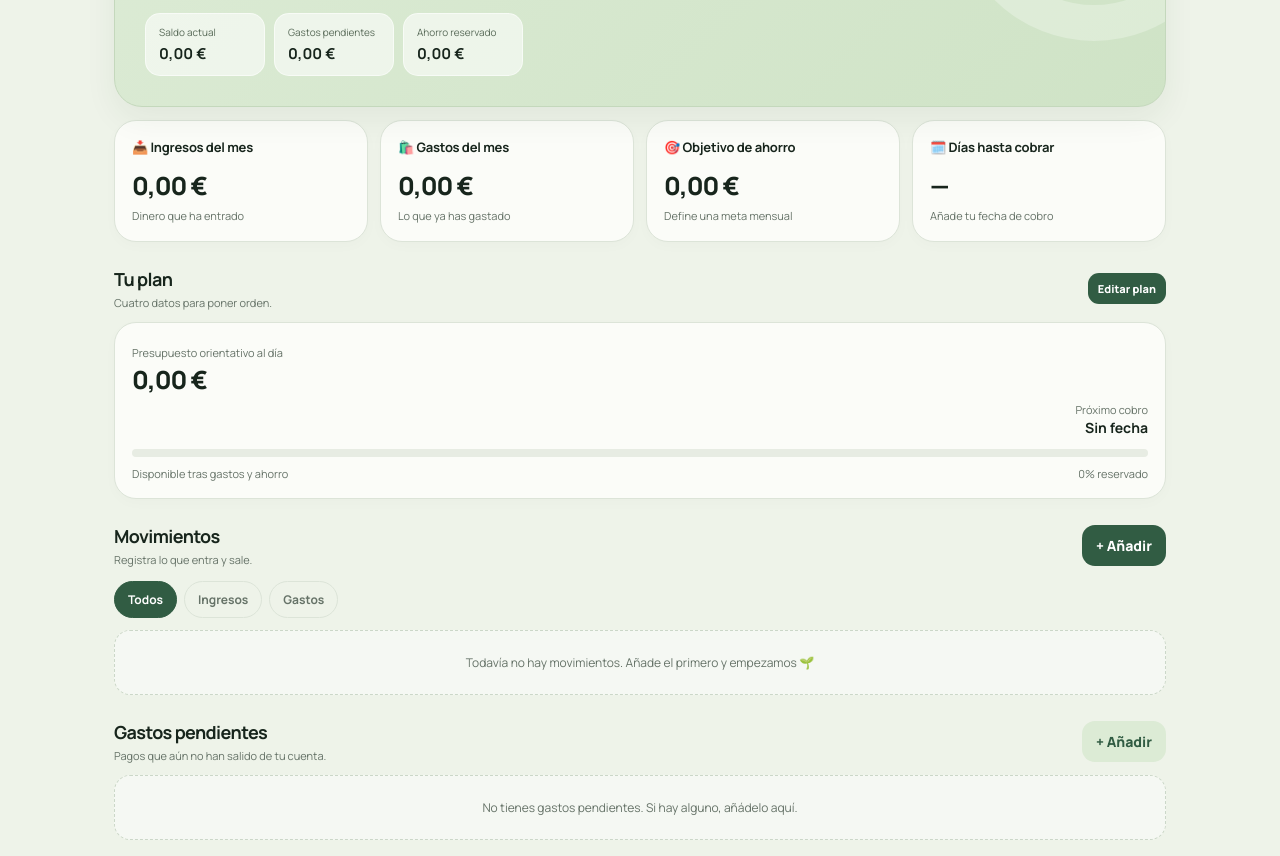
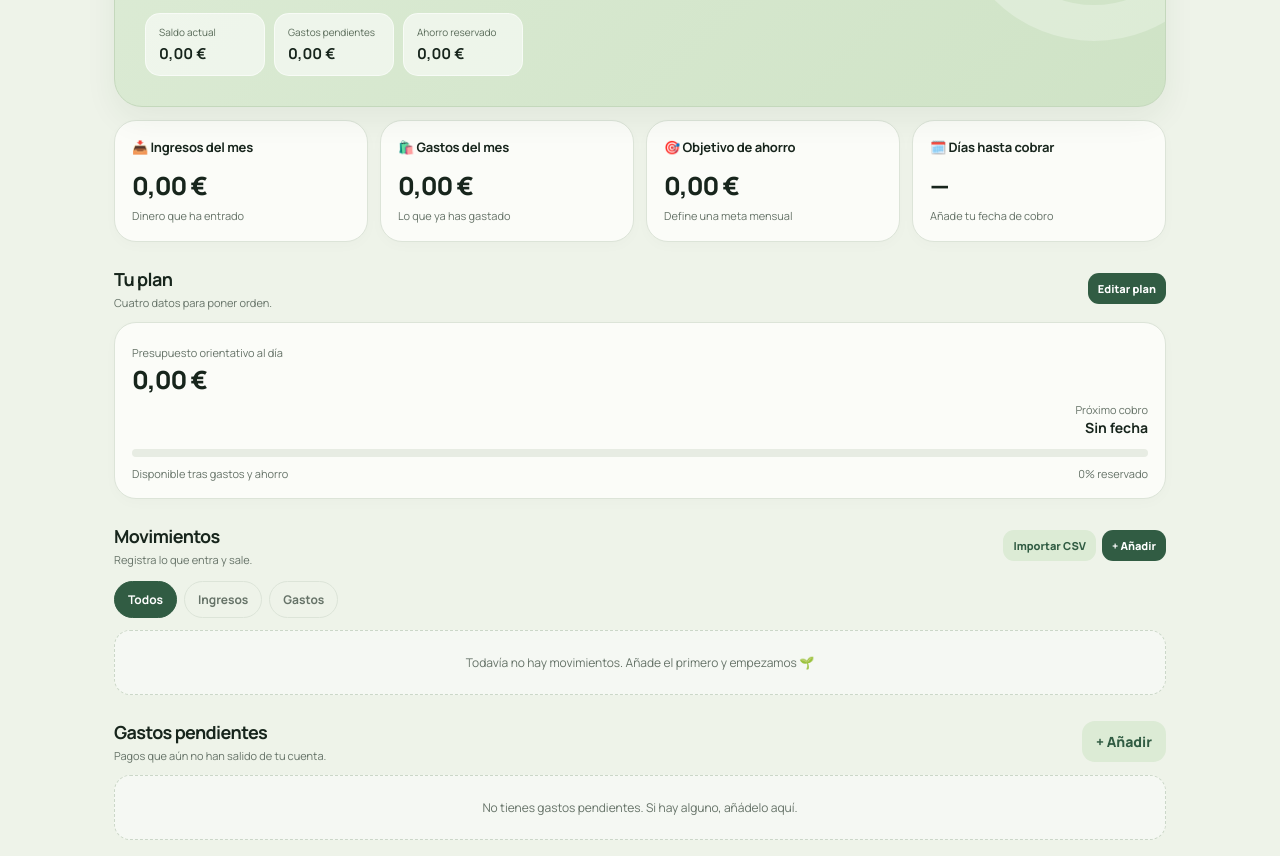
Before and after one commit to ikerbellmunt2509-droid/Verde-app, a plain HTML site: page index.html in a window 1280 px wide. Shown: the part 241-1097 px from the top of the page. Drawn offline with Linux system fonts and the light colour scheme.

Commit message:
Update index.html

```diff
--- a/index.html
+++ b/index.html
@@ -57,7 +57,8 @@
     </section>
 
     <section class="section">
-      <div class="section-head"><div><h2>Movimientos</h2><p>Registra lo que entra y sale.</p></div><button class="btn" id="addMovementBtn">+ Añadir</button></div>
+      <div class="section-head"><div><h2>Movimientos</h2><p>Registra lo que entra y sale.</p></div><div style="display:flex;gap:6px;flex-wrap:wrap"><button class="btn soft small" id="importBtn">Importar CSV</button><button class="btn small" id="addMovementBtn">+ Añadir</button></div></div>
+<input id="csvFile" type="file" accept=".csv,text/csv" hidden>
       <div class="tabs"><button class="tab active" data-filter="all">Todos</button><button class="tab" data-filter="income">Ingresos</button><button class="tab" data-filter="expense">Gastos</button></div>
       <div class="list" id="movementList"></div>
     </section>
```
